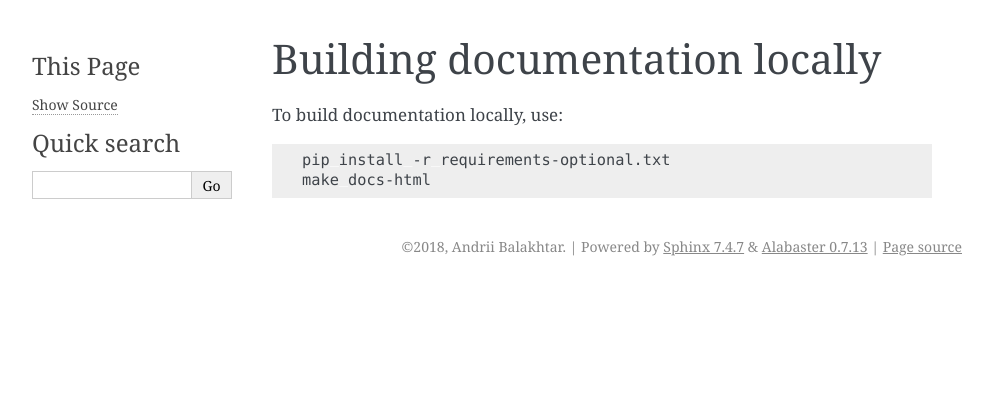
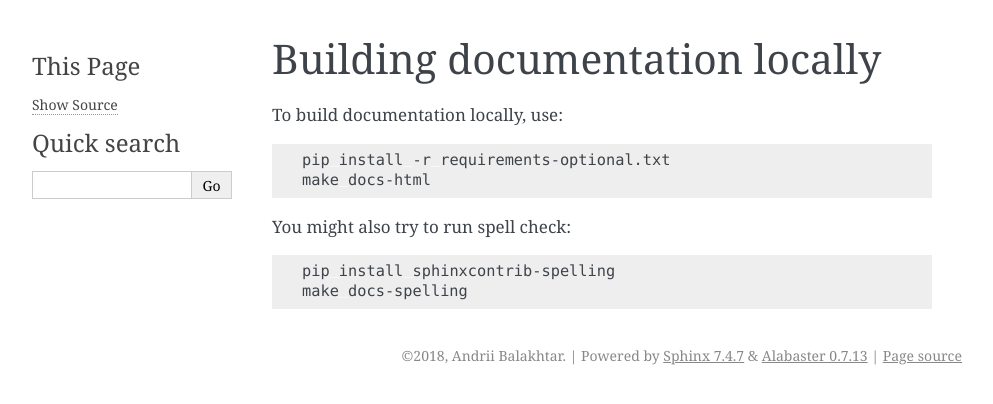
Before and after one commit to SatelliteQE/airgun, a Sphinx documentation site: the page built from docs/build-docs.rst, in a window 1280 px wide. Shown: the top 404 px of the page, without its empty margins (148-1141 px from the left). Built offline with Sphinx 7.4.7, drawn with Linux system fonts in a browser that asks for light colours.

Commit message:
Also mention spellcheck

```diff
--- a/docs/build-docs.rst
+++ b/docs/build-docs.rst
@@ -7,3 +7,10 @@ To build documentation locally, use:
 
     pip install -r requirements-optional.txt
     make docs-html
+
+You might also try to run spell check:
+
+.. code-block:: bash
+
+    pip install sphinxcontrib-spelling
+    make docs-spelling
```
